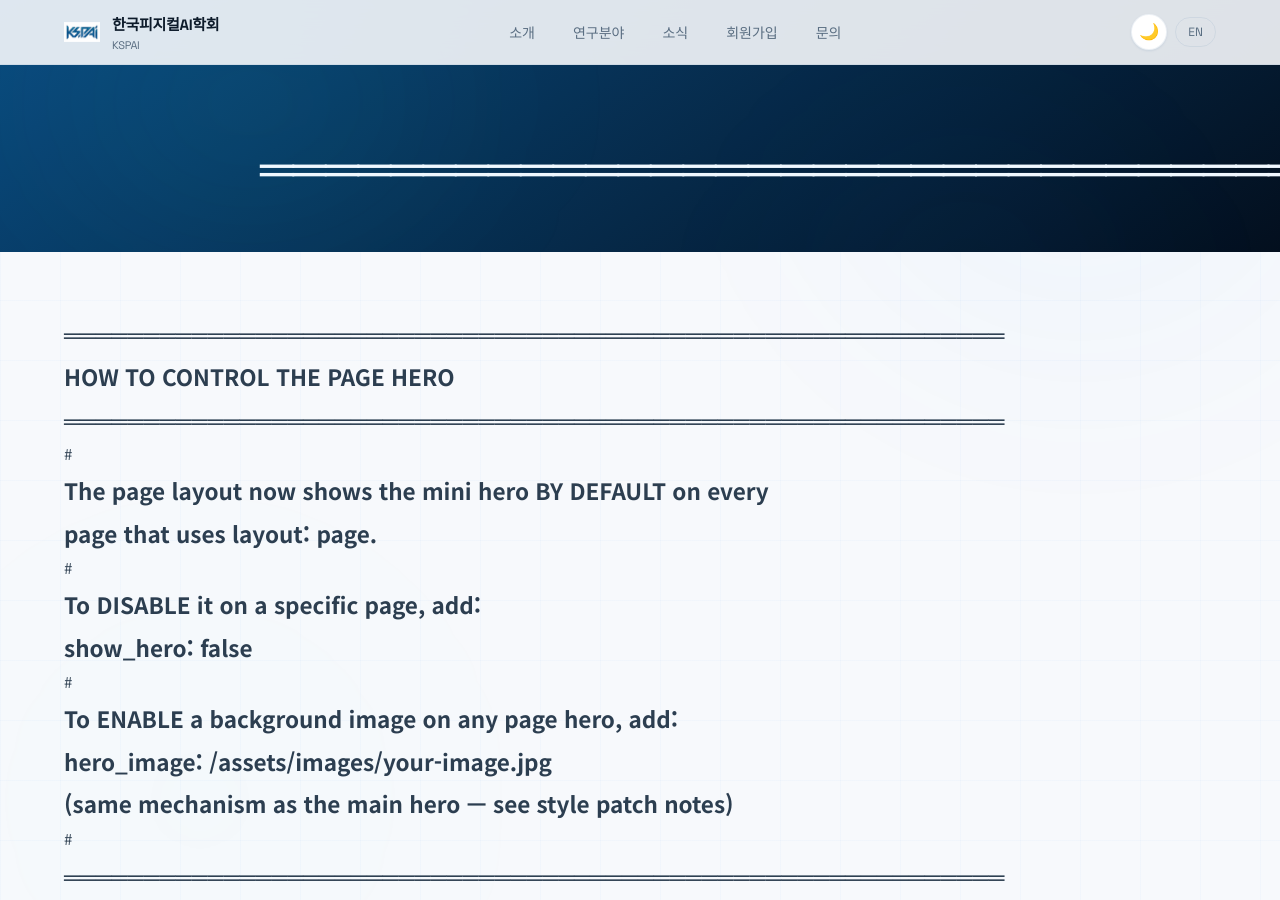
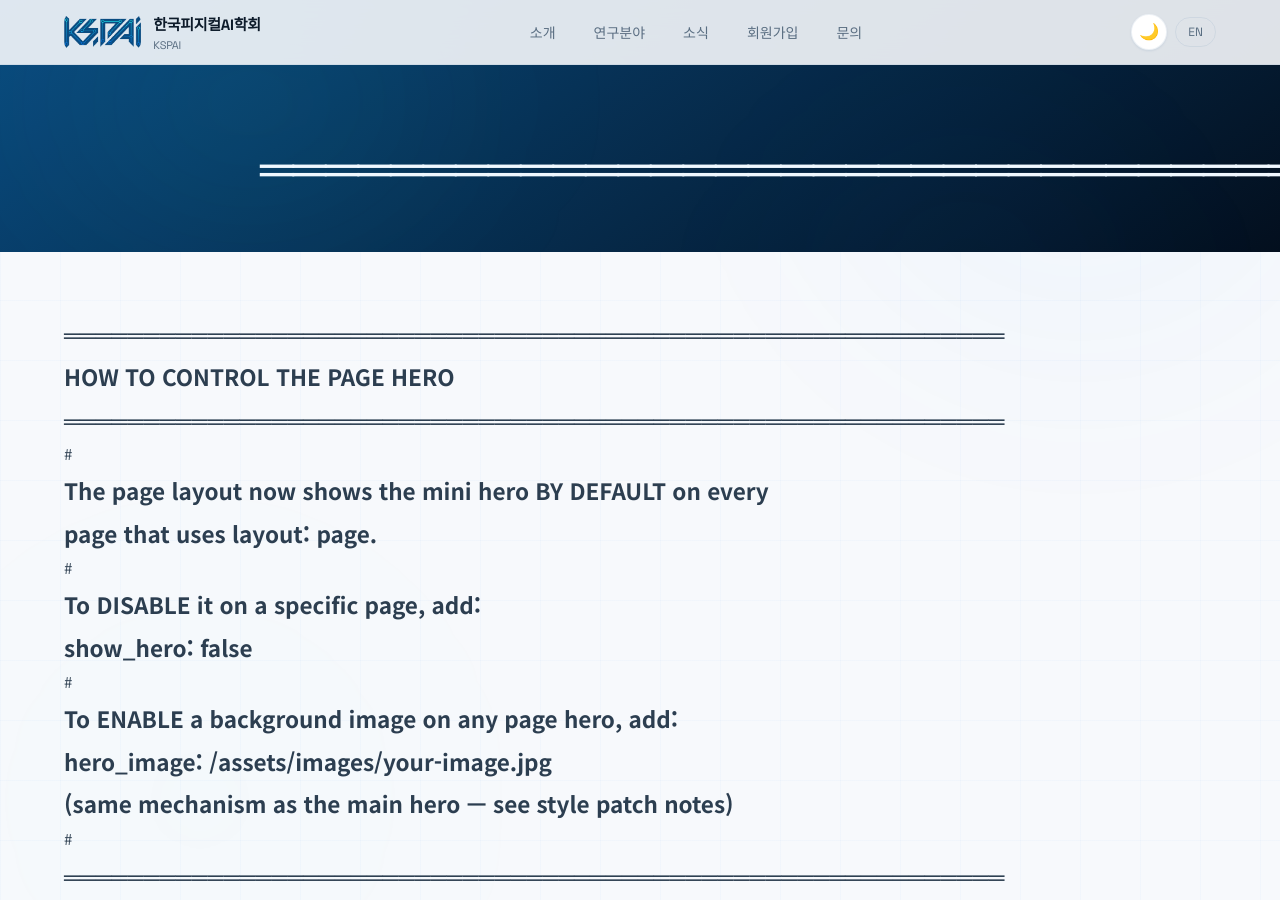
Before and after one commit to aaron-kr/kspai.org, a Jekyll site: the page built from PAGE-HERO-GUIDE.md, in a window 1280 px wide and 900 px high. Built offline with Jekyll 4.4.1, drawn with Linux system fonts in a browser that asks for light colours; some web fonts are replaced; our own code applies the rules of GitHub Pages for plain Markdown files.

Commit message:
Update light and dark logos

```diff
--- a/_includes/footer.html
+++ b/_includes/footer.html
@@ -4,7 +4,8 @@
 
       <div class="footer-brand">
         <div class="footer-logo">
-          <div class="footer-logo-icon en">PAI</div>
+          <img src="{{ '/assets/images/logo-light.png' | relative_url }}"
+              alt="KSPAI" class="footer-logo-img" />
           <div class="footer-logo-name">한국피지컬AI학회</div>
         </div>
         <p class="footer-about" data-i18n="footer.about">
@@ -44,8 +45,9 @@
     </div>
 
     <div class="footer-watermark">
-      <img src="{{ '/assets/images/logo.png' | relative_url }}"
-          alt="KSPAI" class="footer-watermark-img" />
+      <img src="{{ '/assets/images/logo-light.png' | relative_url }}"
+          alt="KSPAI" class="footer-logo-img" />
+      <div class="footer-logo-name">한국피지컬AI학회</div>
     </div>
 
     <div class="footer-bottom">
--- a/_includes/nav.html
+++ b/_includes/nav.html
@@ -1,7 +1,12 @@
 <nav>
   <div class="container">
     <a href="{{ '/' | relative_url }}" class="nav-logo">
-      <img src="{{ '/assets/images/logo.png' | relative_url }}" alt="KSPAI" class="nav-logo-img" />
+      <!-- Dark logo: shown on light nav (scrolled, light theme) -->
+      <img src="{{ '/assets/images/logo-dark.png' | relative_url }}"
+          alt="KSPAI" class="nav-logo-img nav-logo-img--dark" />
+      <!-- Light logo: shown on dark nav (over hero, or dark theme) -->
+      <img src="{{ '/assets/images/logo-light.png' | relative_url }}"
+          alt="KSPAI" class="nav-logo-img nav-logo-img--light" />
       <div class="nav-logo-text">
         한국피지컬AI학회
         <span class="sub en">KSPAI</span>
--- a/assets/css/style.scss
+++ b/assets/css/style.scss
@@ -413,6 +413,56 @@ nav:not(.nav-scrolled) .nav-logo-img {
   filter: brightness(0) invert(1);  /* forces white — remove if logo is already light-colored */
 }
 
+/* ════════════════════════════════════════════════════════════
+   LOGO DISPLAY — light / dark switching
+   ════════════════════════════════════════════════════════════ */
+
+/* ── NAV logo sizing ── */
+.nav-logo-img {
+  height: 36px;
+  width: auto;
+  object-fit: contain;
+  display: block;
+  flex-shrink: 0;
+}
+
+/* ── Which logo shows when ──
+   Default (light theme, scrolled = light bg): show dark logo */
+.nav-logo-img--dark  { display: block; }
+.nav-logo-img--light { display: none;  }
+
+/* Over hero (transparent nav, any theme): show light logo */
+nav:not(.nav-scrolled) .nav-logo-img--dark  { display: none;  }
+nav:not(.nav-scrolled) .nav-logo-img--light { display: block; }
+
+/* Dark theme, scrolled (dark bg): show light logo */
+[data-theme="dark"] nav.nav-scrolled .nav-logo-img--dark  { display: none;  }
+[data-theme="dark"] nav.nav-scrolled .nav-logo-img--light { display: block; }
+
+/* ── FOOTER logo ── */
+.footer-logo-img {
+  height: 32px;
+  width: auto;
+  object-fit: contain;
+  display: block;
+  flex-shrink: 0;
+}
+
+/* ── PAGE HERO logo mark (optional) ── */
+.page-hero-logo {
+  height: 28px;
+  width: auto;
+  object-fit: contain;
+  display: block;
+  margin-bottom: 20px;
+  opacity: 0.85;
+}
+
+/* ── Remove any leftover filter tricks from previous patches ──
+   Now that we're using real files, no CSS inversion needed.   */
+nav:not(.nav-scrolled) .nav-logo-img { filter: none; }
+.footer-logo-img                     { filter: none; }
+
 /* ════════════════════════════════════
    HERO — full-width deep blue
    ════════════════════════════════════ */
```
Also changed, not shown: assets/images/logo-dark.png (added), assets/images/logo-light.png (added).
